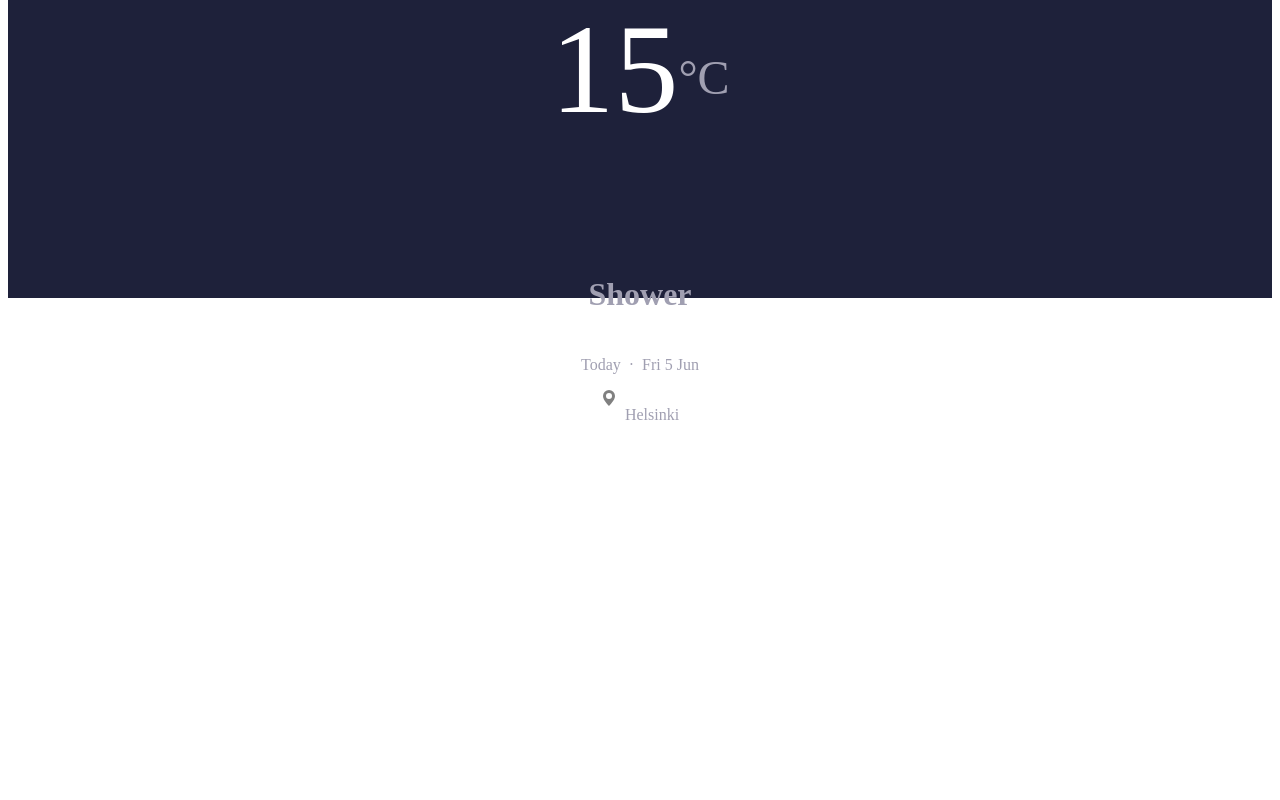
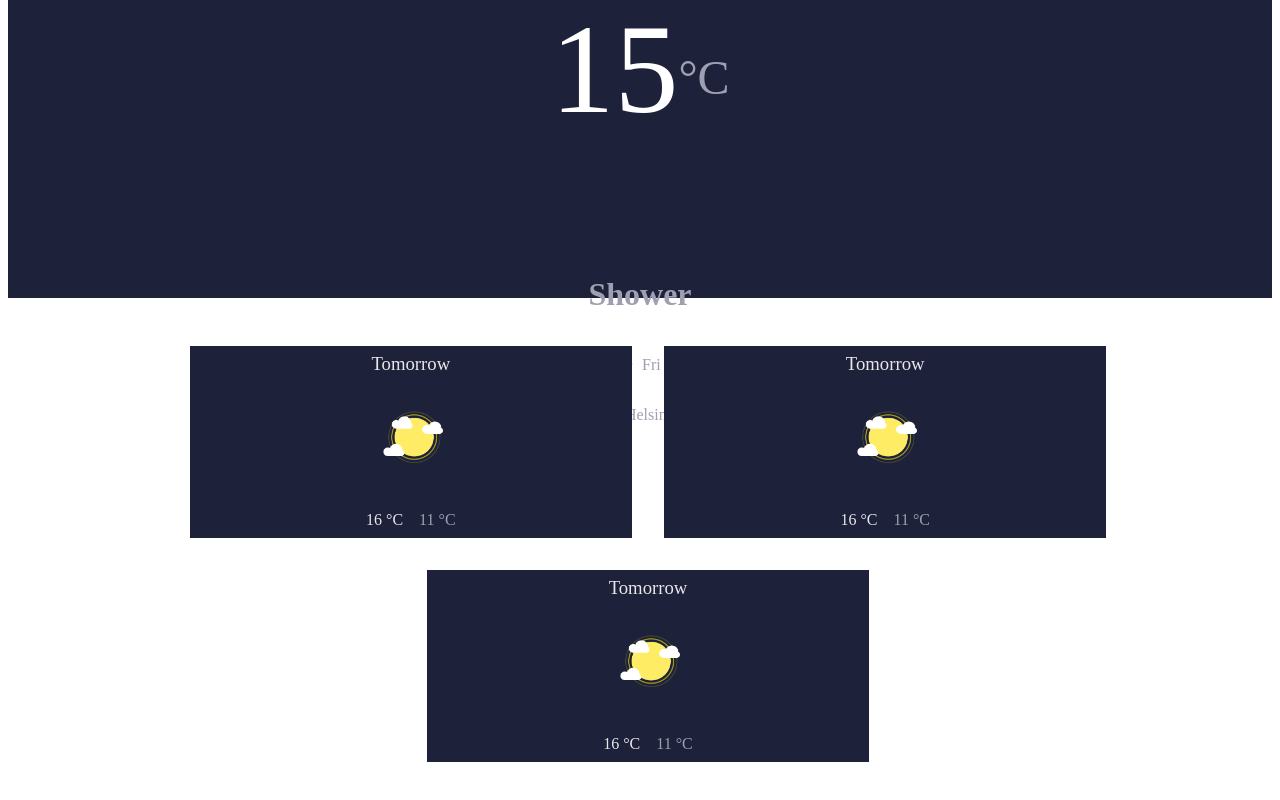
Before and after one commit to J-javier/WeatherApp, a Next.js app: page / in a window 1280 px wide. Shown: the part 510-1310 px from the top of the page. Before the commit the page ends 950 px from the top, so only its background shows below. Built offline with nearby package versions, Linux system fonts and the light colour scheme.

Commit message:
card component was added along with its styles

```diff
--- a/components/Card/Card.css
+++ b/components/Card/Card.css
@@ -0,0 +1,75 @@
+.mainContainerCard{
+    display: flex;
+    flex-wrap: wrap;
+    justify-content: center;
+    align-items: center;
+    width: 100%;
+    height: 100%;
+    gap: 2rem;
+    padding: 3rem .5rem;
+}
+
+.ContenedorCard{
+    display: flex;
+    flex-direction: column;
+    justify-content: center;
+    align-items: center;
+    width: 35%;
+    height: 12rem;
+    background-color: #1E213A ;
+    gap: 1.5rem;
+}
+
+.letraInf{
+    color: #E7E7EB;
+    background-color: transparent;
+    font-weight: 400;
+}
+
+.letraInf.menor{
+    color: #A09FB1;
+}
+
+/* FIRST SECTION FOR THE CARDS */
+
+
+.secOne{
+    display: flex;
+    flex-direction: column;
+    align-items: center;
+    gap: .5rem;
+    background-color: transparent;
+}
+
+
+.ContImagen{
+    display: flex;
+    justify-content: center;
+    align-items: center;
+    width: 4rem;
+    height: 4rem;
+    background-color: transparent;
+}
+
+.ContImagen > img{
+    width: 100%;
+    height: 100%;
+    object-fit: contain;
+    background-color: transparent;
+}
+
+
+
+/* Second section / information */
+
+.secInformacion{
+    display: flex;
+    gap: 1rem;
+    background-color: transparent;
+}
+
+/* Botones para los grados */
+
+.GradosOpt{
+    display: none;
+}
--- a/components/Card/Card.js
+++ b/components/Card/Card.js
@@ -1 +1,56 @@
 import "./Card.css"
+
+import React from 'react'
+
+function Card() {
+  return (
+    <div className="mainContainerCard">
+        <div className="GradosOpt">
+            <button>°C</button>
+            <button>°F</button>
+        </div>
+        <div className="ContenedorCard">
+            <section className="secOne">
+                <h3 className="letraInf">Tomorrow</h3>
+                <div className="ContImagen">
+                    <img src="./LightCloud.png" alt="image"/>
+                </div>
+            </section>
+            <section className="secInformacion">
+                <h4 className="letraInf">16 °C</h4>
+                <h4 className="letraInf menor">11 °C</h4>
+            </section>
+        </div>
+        {/* THIS IS A TEST FOR THE NEXT CARDS */}
+        <div className="ContenedorCard">
+            <section className="secOne">
+                <h3 className="letraInf">Tomorrow</h3>
+                <div className="ContImagen">
+                    <img src="./LightCloud.png" alt="image"/>
+                </div>
+            </section>
+            <section className="secInformacion">
+                <h4 className="letraInf">16 °C</h4>
+                <h4 className="letraInf menor">11 °C</h4>
+            </section>
+        </div>
+        {/* THIS IS THE END FOR THE TEST */}
+        <div className="ContenedorCard">
+            <section className="secOne">
+                <h3 className="letraInf">Tomorrow</h3>
+                <div className="ContImagen">
+                    <img src="./LightCloud.png" alt="image"/>
+                </div>
+            </section>
+            <section className="secInformacion">
+                <h4 className="letraInf">16 °C</h4>
+                <h4 className="letraInf menor">11 °C</h4>
+            </section>
+        </div>
+        {/* the last one */}
+
+    </div>
+  )
+}
+
+export default Card
--- a/src/app/page.js
+++ b/src/app/page.js
@@ -1,3 +1,4 @@
+import Card from "../../components/Card/Card";
 import Navbar from "../../components/NavBar/Navbar";
 
 
@@ -10,7 +11,13 @@ export default function Home() {
       </div>
       {/* Cards for the weather */}
       <div>
+        <div>
+          <Card/>
         </div>
+        <div>
+
+        </div>
+      </div>
     </main>
   )
 }
```
